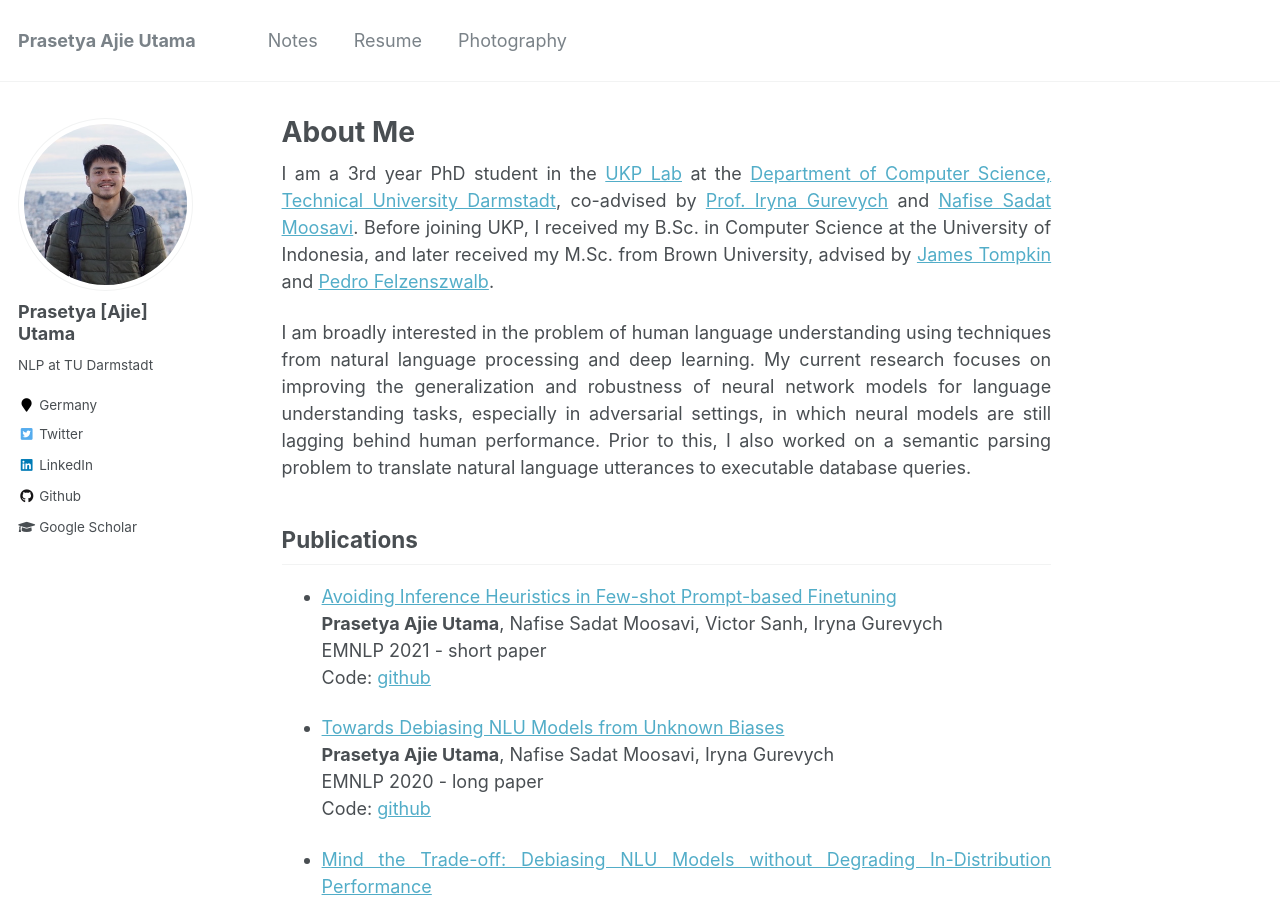
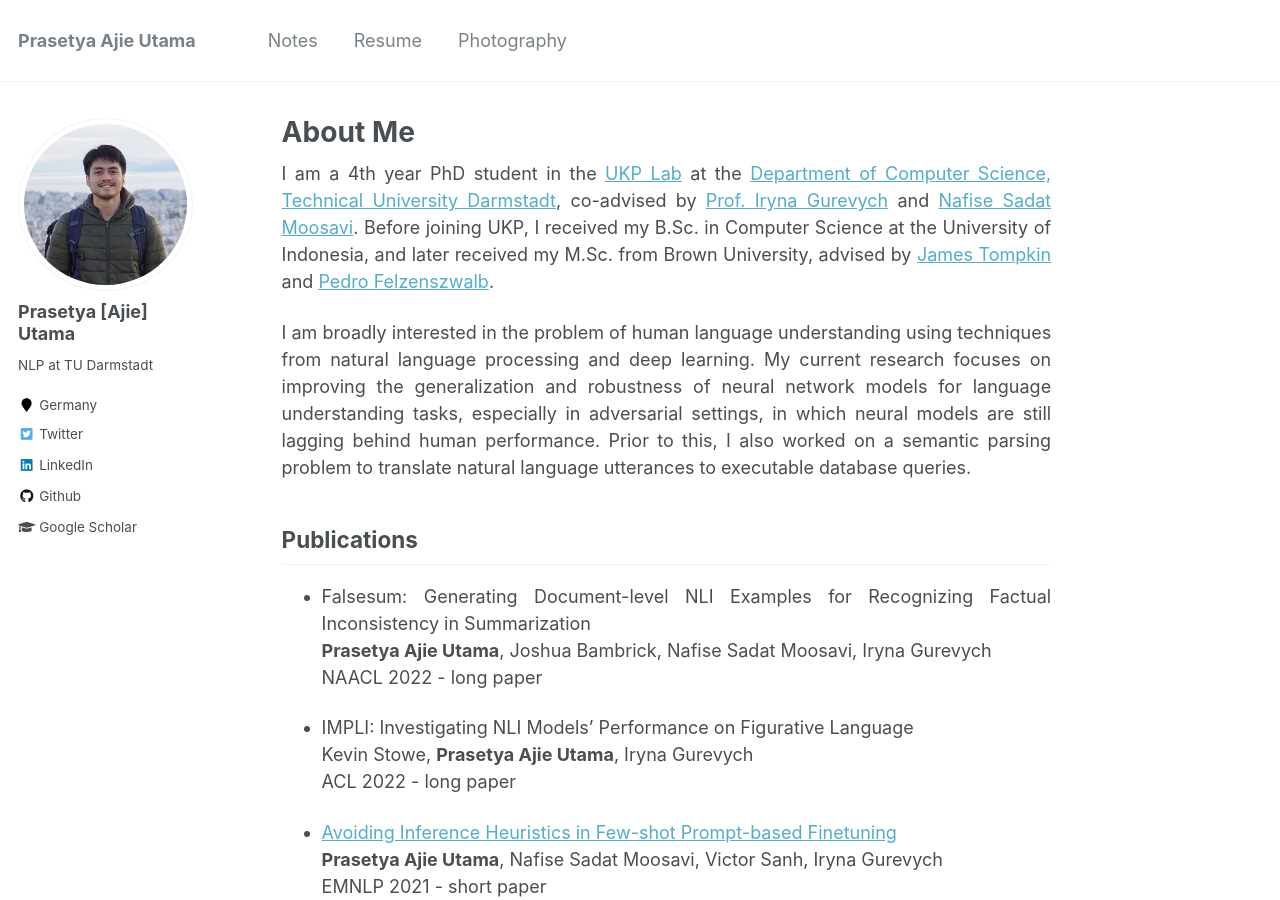
Before and after one commit to putama/putama.github.io, a Jekyll site: the page built from _pages/about.md, in a window 1280 px wide and 900 px high. Built offline with Jekyll 4.4.1, drawn with Linux system fonts in a browser that asks for light colours.

Commit message:
Update about.md

```diff
--- a/_pages/about.md
+++ b/_pages/about.md
@@ -8,12 +8,19 @@ redirect_from:
   - /about.html
 ---
 
-I am a 3rd year PhD student in the [UKP Lab](https://www.informatik.tu-darmstadt.de/ukp/ukp_home/index.en.jsp) at the [Department of Computer Science, Technical University Darmstadt](https://www.informatik.tu-darmstadt.de/fb20/index.en.jsp), co-advised by [Prof. Iryna Gurevych](https://www.informatik.tu-darmstadt.de/ukp/ukp_home/staff_ukp/prof_dr_iryna_gurevych/index.en.jsp) and [Nafise Sadat Moosavi](https://www.informatik.tu-darmstadt.de/ukp/ukp_home/staff_ukp/detailseite_mitarbeiter_1_43136.en.jsp). Before joining UKP, I received my B.Sc. in Computer Science at the University of Indonesia, and later received my M.Sc. from Brown University, advised by [James Tompkin](http://jamestompkin.com/) and [Pedro Felzenszwalb](http://cs.brown.edu/people/pfelzens/).
+I am a 4th year PhD student in the [UKP Lab](https://www.informatik.tu-darmstadt.de/ukp/ukp_home/index.en.jsp) at the [Department of Computer Science, Technical University Darmstadt](https://www.informatik.tu-darmstadt.de/fb20/index.en.jsp), co-advised by [Prof. Iryna Gurevych](https://www.informatik.tu-darmstadt.de/ukp/ukp_home/staff_ukp/prof_dr_iryna_gurevych/index.en.jsp) and [Nafise Sadat Moosavi](https://www.informatik.tu-darmstadt.de/ukp/ukp_home/staff_ukp/detailseite_mitarbeiter_1_43136.en.jsp). Before joining UKP, I received my B.Sc. in Computer Science at the University of Indonesia, and later received my M.Sc. from Brown University, advised by [James Tompkin](http://jamestompkin.com/) and [Pedro Felzenszwalb](http://cs.brown.edu/people/pfelzens/).
 
 I am broadly interested in the problem of human language understanding using techniques from natural language processing and deep learning. My current research focuses on improving the generalization and robustness of neural network models for language understanding tasks, especially in adversarial settings, in which neural models are still lagging behind human performance. Prior to this, I also worked on a semantic parsing problem to translate natural language utterances to executable database queries.
 
 Publications
 ---
+* Falsesum: Generating Document-level NLI Examples for Recognizing Factual Inconsistency in Summarization<br>
+	**Prasetya Ajie Utama**, Joshua Bambrick, Nafise Sadat Moosavi, Iryna Gurevych<br>
+	NAACL 2022 - long paper<br>
+
+* IMPLI: Investigating NLI Models' Performance on Figurative Language<br>
+	Kevin Stowe, **Prasetya Ajie Utama**, Iryna Gurevych<br>
+	ACL 2022 - long paper<br>
 
 * [Avoiding Inference Heuristics in Few-shot Prompt-based Finetuning](https://arxiv.org/pdf/2109.04144.pdf)<br>
 	**Prasetya Ajie Utama**, Nafise Sadat Moosavi, Victor Sanh, Iryna Gurevych<br>
```
